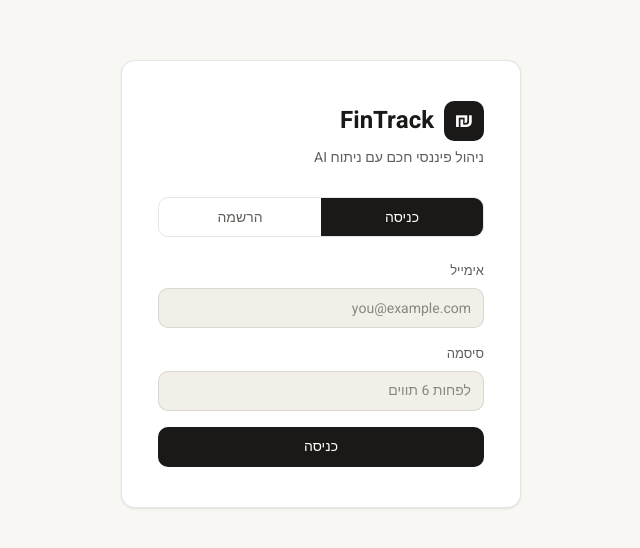
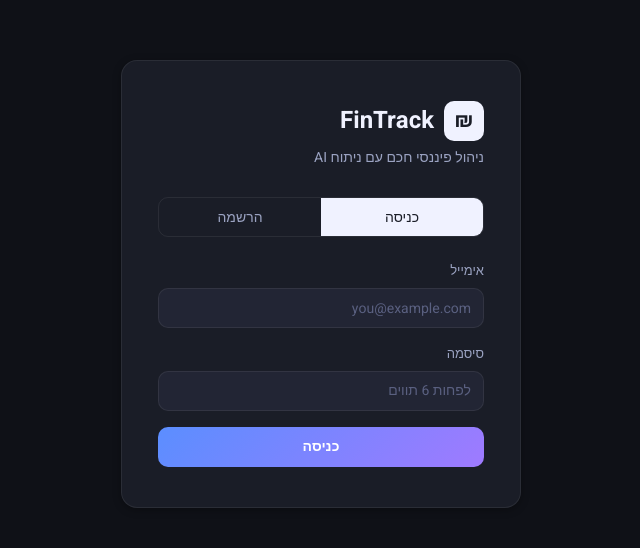
Before and after one commit to nshemesh5-eng/fintrack, a React (Vite) app: page / in a window 1280 px wide. Shown: the part 116-664 px from the top of the page, without its empty margins (464-1104 px from the left). Built offline with nearby package versions, Linux system fonts and the light colour scheme; no server answers.

Commit message:
feat: SunTrack redesign

```diff
--- a/src/index.css
+++ b/src/index.css
@@ -1,29 +1,37 @@
 *, *::before, *::after { box-sizing: border-box; margin: 0; padding: 0; }
 
 :root {
-  --bg: #F8F7F4;
-  --surface: #FFFFFF;
-  --surface2: #F1EFE8;
-  --border: rgba(0,0,0,0.1);
-  --border-strong: rgba(0,0,0,0.18);
-  --text: #1a1917;
-  --text2: #5F5E5A;
-  --text3: #888780;
-  --green: #1D9E75;
-  --green-light: #E1F5EE;
-  --green-text: #0F6E56;
-  --red: #E24B4A;
-  --red-light: #FCEBEB;
-  --red-text: #A32D2D;
-  --amber: #BA7517;
-  --amber-light: #FAEEDA;
-  --amber-text: #633806;
-  --blue: #378ADD;
-  --blue-light: #E6F1FB;
-  --blue-text: #0C447C;
+  --bg: #0F1117;
+  --surface: #1A1D27;
+  --surface2: #222534;
+  --surface3: #2A2E40;
+  --border: rgba(255,255,255,0.07);
+  --border-strong: rgba(255,255,255,0.15);
+  --text: #F0F2FF;
+  --text2: #9BA3C2;
+  --text3: #5A6080;
+  --green: #00D68F;
+  --green-dim: rgba(0,214,143,0.12);
+  --green-text: #00D68F;
+  --red: #FF5C7A;
+  --red-dim: rgba(255,92,122,0.12);
+  --red-text: #FF5C7A;
+  --amber: #FFB547;
+  --amber-dim: rgba(255,181,71,0.12);
+  --amber-text: #FFB547;
+  --blue: #5B8EFF;
+  --blue-dim: rgba(91,142,255,0.12);
+  --blue-text: #5B8EFF;
+  --purple: #9F7AFF;
+  --purple-dim: rgba(159,122,255,0.12);
+  --accent: linear-gradient(135deg, #5B8EFF 0%, #9F7AFF 100%);
   --radius: 10px;
-  --radius-lg: 14px;
-  --shadow: 0 1px 3px rgba(0,0,0,0.06), 0 1px 2px rgba(0,0,0,0.04);
+  --radius-lg: 16px;
+  --radius-xl: 22px;
+  --shadow: 0 4px 24px rgba(0,0,0,0.4);
+  --shadow-sm: 0 2px 8px rgba(0,0,0,0.3);
+  --glow-green: 0 0 20px rgba(0,214,143,0.2);
+  --glow-blue: 0 0 20px rgba(91,142,255,0.2);
 }
 
 html { direction: rtl; font-size: 16px; }
@@ -38,41 +46,29 @@ body {
 
 h1,h2,h3,h4 { font-weight: 600; line-height: 1.3; }
 a { color: inherit; text-decoration: none; }
-
-button {
-  font-family: 'Heebo', sans-serif;
-  cursor: pointer;
-  border: none;
-  background: none;
-  font-size: 14px;
-}
-
-input, select, textarea {
-  font-family: 'Heebo', sans-serif;
-  font-size: 14px;
-  outline: none;
-}
-
+button { font-family: 'Heebo', sans-serif; cursor: pointer; border: none; background: none; font-size: 14px; }
+input, select, textarea { font-family: 'Heebo', sans-serif; font-size: 14px; outline: none; }
 input[type="number"]::-webkit-inner-spin-button { -webkit-appearance: none; }
 
 .card {
   background: var(--surface);
   border: 0.5px solid var(--border);
   border-radius: var(--radius-lg);
-  box-shadow: var(--shadow);
+  box-shadow: var(--shadow-sm);
 }
 
 .btn-primary {
-  background: var(--text);
-  color: var(--surface);
+  background: var(--accent);
+  color: #fff;
   padding: 0 20px;
   height: 40px;
   border-radius: var(--radius);
-  font-weight: 500;
+  font-weight: 600;
   font-size: 14px;
-  transition: opacity 0.15s;
+  transition: opacity 0.15s, transform 0.1s;
 }
-.btn-primary:hover { opacity: 0.85; }
+.btn-primary:hover { opacity: 0.9; transform: translateY(-1px); }
+.btn-primary:active { transform: translateY(0); }
 
 .btn-ghost {
   background: transparent;
@@ -82,22 +78,15 @@ input[type="number"]::-webkit-inner-spin-button { -webkit-appearance: none; }
   height: 36px;
   border-radius: var(--radius);
   font-size: 13px;
-  transition: background 0.15s;
+  transition: background 0.15s, color 0.15s;
 }
-.btn-ghost:hover { background: var(--surface2); }
+.btn-ghost:hover { background: var(--surface2); color: var(--text); }
 
-.badge {
-  display: inline-flex;
-  align-items: center;
-  padding: 2px 10px;
-  border-radius: 99px;
-  font-size: 12px;
-  font-weight: 500;
-}
-.badge-green { background: var(--green-light); color: var(--green-text); }
-.badge-red { background: var(--red-light); color: var(--red-text); }
-.badge-amber { background: var(--amber-light); color: var(--amber-text); }
-.badge-blue { background: var(--blue-light); color: var(--blue-text); }
+.badge { display: inline-flex; align-items: center; padding: 2px 10px; border-radius: 99px; font-size: 12px; font-weight: 500; }
+.badge-green { background: var(--green-dim); color: var(--green-text); }
+.badge-red { background: var(--red-dim); color: var(--red-text); }
+.badge-amber { background: var(--amber-dim); color: var(--amber-text); }
+.badge-blue { background: var(--blue-dim); color: var(--blue-text); }
 .badge-gray { background: var(--surface2); color: var(--text2); }
 
 .form-input {
@@ -110,15 +99,10 @@ input[type="number"]::-webkit-inner-spin-button { -webkit-appearance: none; }
   color: var(--text);
   transition: border-color 0.15s;
 }
-.form-input:focus { border-color: var(--border-strong); background: var(--surface); }
+.form-input:focus { border-color: var(--blue); background: var(--surface3); }
 .form-input::placeholder { color: var(--text3); }
+select.form-input option { background: var(--surface2); }
 
-.page-container {
-  max-width: 1100px;
-  margin: 0 auto;
-  padding: 0 24px;
-}
+.page-container { max-width: 1200px; margin: 0 auto; padding: 0 24px; }
 
-@media (max-width: 768px) {
-  .page-container { padding: 0 16px; }
-}
+@media (max-width: 768px) { .page-container { padding: 0 16px; } }
```
